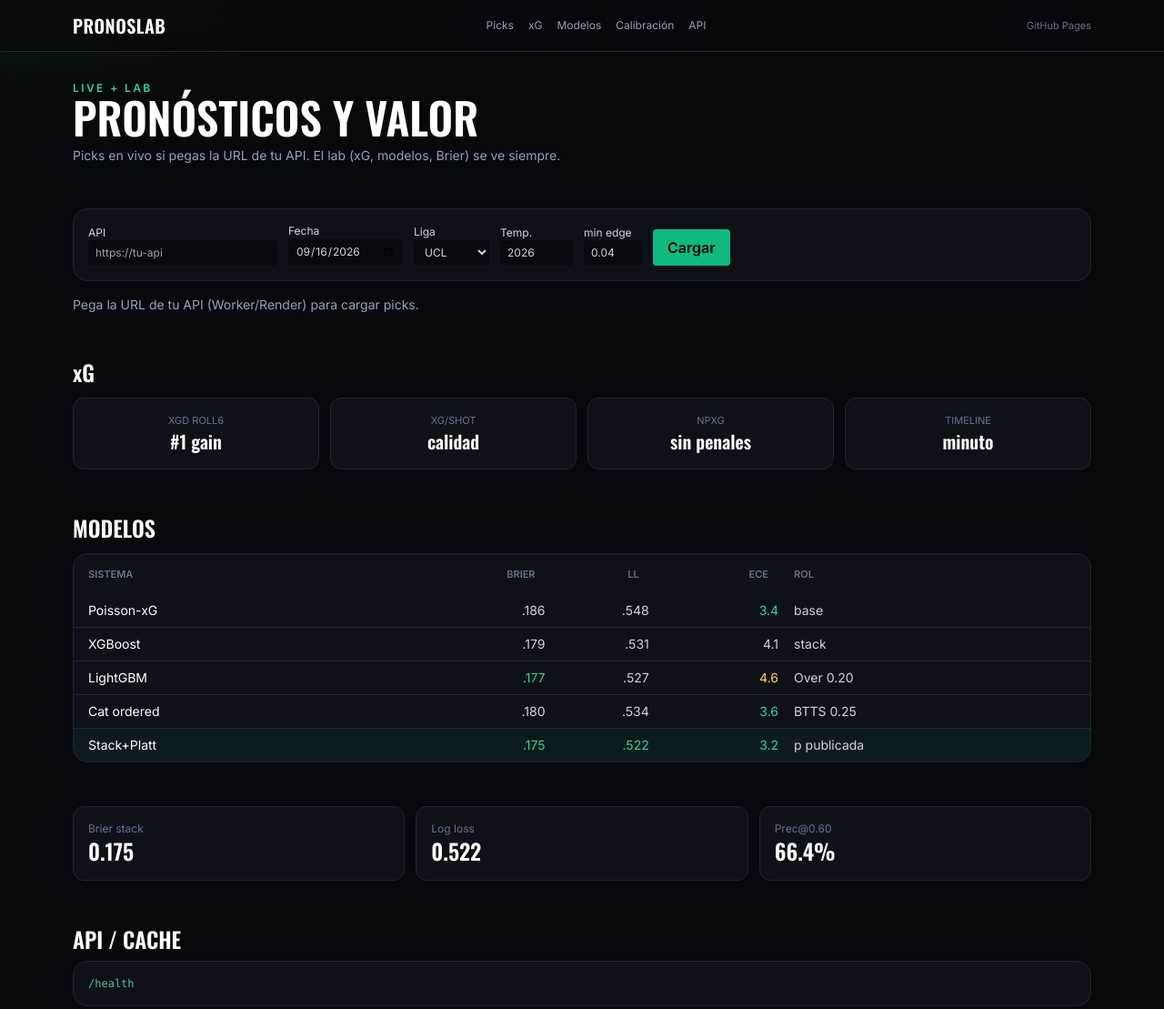
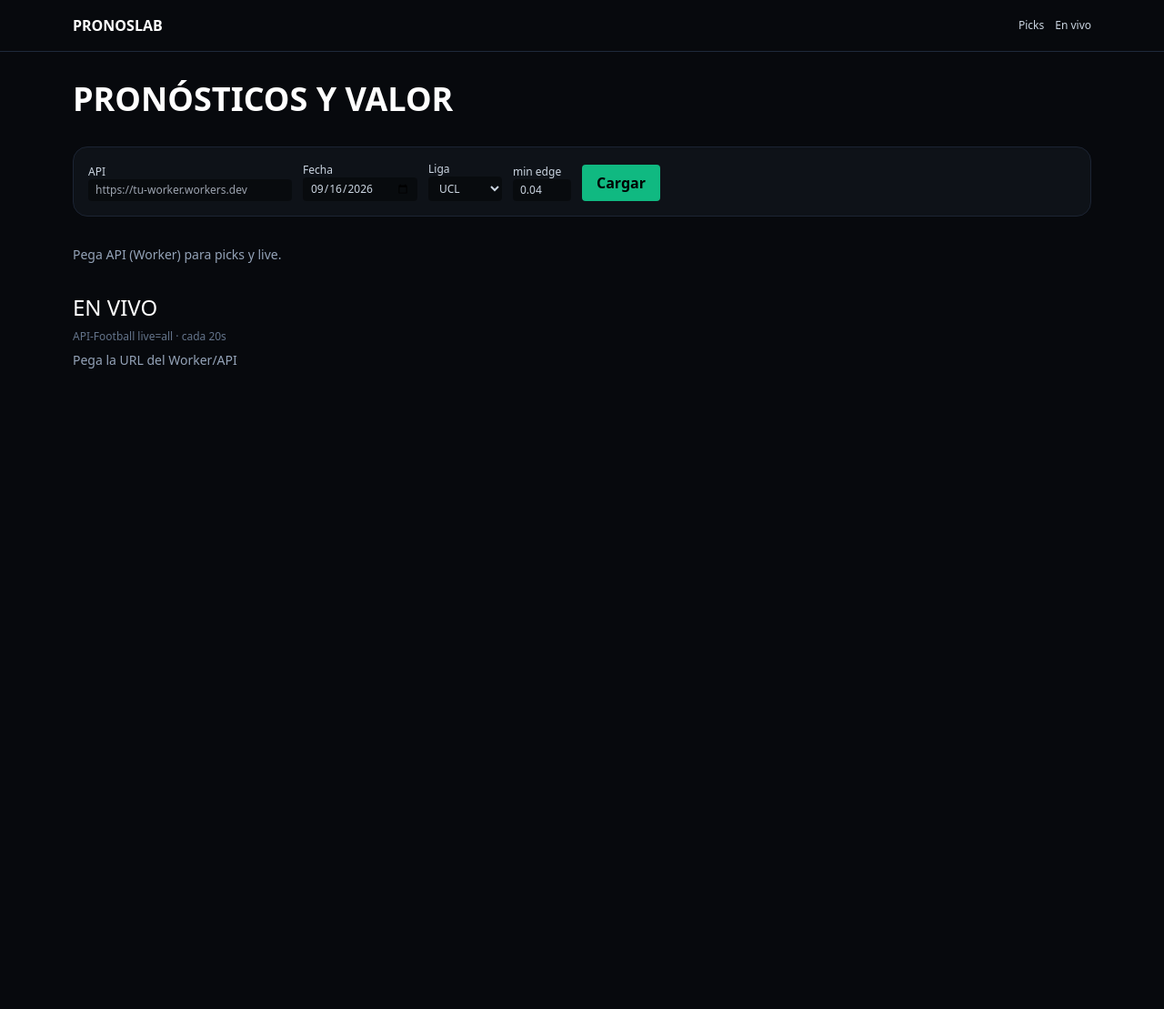
Before and after one commit to enderduque1758-png/pronoslab, a plain HTML site: page index.html in a window 1280 px wide. Shown: the whole page at 91% size. After the commit the page ends 800 px from the top, so only its background shows below. Drawn offline with nearby package versions, Linux system fonts and the light colour scheme.

Commit message:
Add live scores panel (API-Football live=all)

```diff
--- a/index.html
+++ b/index.html
@@ -3,124 +3,43 @@
 <head>
   <meta charset="UTF-8"/>
   <meta name="viewport" content="width=device-width, initial-scale=1"/>
-  <title>PronosLab — Pronósticos, valor y análisis</title>
+  <title>PronosLab</title>
   <script src="https://cdn.tailwindcss.com"></script>
-  <link href="https://fonts.googleapis.com/css2?family=Inter:wght@400;600&family=Oswald:wght@600&display=swap" rel="stylesheet"/>
-  <script>tailwind.config={theme:{extend:{fontFamily:{sans:['Inter','sans-serif'],display:['Oswald','sans-serif']}}}}</script>
-  <style>
-    body{background:radial-gradient(1000px 500px at 0% -10%,#16301f,transparent 45%),#07090d}
-    .glass{background:rgba(16,20,28,.82);border:1px solid #1c2433}
-  </style>
+  <style>body{background:#07090d}.glass{background:rgba(16,20,28,.82);border:1px solid #1c2433}</style>
 </head>
-<body class="text-slate-300 font-sans antialiased">
-<header class="border-b border-slate-800 sticky top-0 z-20 bg-[#07090d]/90 backdrop-blur">
-  <div class="max-w-6xl mx-auto px-4 h-14 flex items-center justify-between gap-4">
-    <p class="font-display text-xl text-white tracking-wide">PRONOSLAB</p>
-    <nav class="hidden md:flex gap-4 text-xs text-slate-400">
-      <a href="#picks" class="hover:text-white">Picks</a>
-      <a href="#xg" class="hover:text-white">xG</a>
-      <a href="#modelos" class="hover:text-white">Modelos</a>
-      <a href="#calib" class="hover:text-white">Calibración</a>
-      <a href="#cache" class="hover:text-white">API</a>
-    </nav>
-    <span id="health" class="text-[11px] text-slate-500">API…</span>
-  </div>
-</header>
-<main class="max-w-6xl mx-auto px-4 py-8 space-y-12">
-  <section>
-    <p class="text-emerald-400 text-xs font-semibold tracking-[0.2em] uppercase">Live + lab</p>
-    <h1 class="font-display text-4xl md:text-5xl text-white">PRONÓSTICOS Y VALOR</h1>
-    <p class="text-slate-400 mt-2 max-w-2xl text-sm">Picks en vivo si pegas la URL de tu API. El lab (xG, modelos, Brier) se ve siempre.</p>
-  </section>
-  <section id="picks" class="space-y-4">
-    <form id="f" class="glass rounded-2xl p-4 flex flex-wrap gap-3 items-end">
-      <label class="text-xs">API<br><input id="base" class="bg-black/40 rounded px-2 py-1.5 w-52" placeholder="https://tu-api"/></label>
-      <label class="text-xs">Fecha<br><input id="date" type="date" class="bg-black/40 rounded px-2 py-1.5" value="2026-09-16"/></label>
-      <label class="text-xs">Liga
-        <select id="league" class="bg-black/40 rounded px-2 py-1.5 block">
-          <option value="2">UCL</option><option value="39">Premier</option>
-          <option value="140">LaLiga</option><option value="262">Liga MX</option>
-        </select>
-      </label>
-      <label class="text-xs">Temp.<br><input id="season" value="2026" class="bg-black/40 rounded px-2 py-1.5 w-20"/></label>
-      <label class="text-xs">min edge<br><input id="edge" value="0.04" class="bg-black/40 rounded px-2 py-1.5 w-16"/></label>
-      <button class="bg-emerald-500 text-black font-semibold rounded px-4 py-2">Cargar</button>
-    </form>
-    <p id="status" class="text-sm text-slate-400"></p>
-    <div id="list" class="space-y-3"></div>
-  </section>
-  <section id="xg" class="space-y-3">
-    <h2 class="font-display text-2xl text-white">xG</h2>
-    <div class="grid sm:grid-cols-4 gap-3">
-      <div class="glass rounded-xl p-4 text-center"><p class="text-[11px] uppercase text-slate-500">xGD roll6</p><p class="text-white font-display text-xl">#1 gain</p></div>
-      <div class="glass rounded-xl p-4 text-center"><p class="text-[11px] uppercase text-slate-500">xG/shot</p><p class="text-white font-display text-xl">calidad</p></div>
-      <div class="glass rounded-xl p-4 text-center"><p class="text-[11px] uppercase text-slate-500">npxG</p><p class="text-white font-display text-xl">sin penales</p></div>
-      <div class="glass rounded-xl p-4 text-center"><p class="text-[11px] uppercase text-slate-500">timeline</p><p class="text-white font-display text-xl">minuto</p></div>
-    </div>
-  </section>
-  <section id="modelos" class="space-y-3">
-    <h2 class="font-display text-2xl text-white">MODELOS</h2>
-    <div class="overflow-x-auto glass rounded-2xl">
-      <table class="w-full text-sm">
-        <thead class="text-[11px] uppercase text-slate-500"><tr>
-          <th class="text-left px-4 py-3">Sistema</th><th class="text-right px-3">Brier</th>
-          <th class="text-right px-3">LL</th><th class="text-right px-3">ECE</th><th class="text-left px-4">Rol</th>
-        </tr></thead>
-        <tbody class="divide-y divide-slate-800">
-          <tr><td class="px-4 py-2 text-white">Poisson-xG</td><td class="text-right">.186</td><td class="text-right">.548</td><td class="text-right text-emerald-400">3.4</td><td class="px-4">base</td></tr>
-          <tr><td class="px-4 py-2 text-white">XGBoost</td><td class="text-right">.179</td><td class="text-right">.531</td><td class="text-right">4.1</td><td class="px-4">stack</td></tr>
-          <tr><td class="px-4 py-2 text-white">LightGBM</td><td class="text-right text-emerald-400">.177</td><td class="text-right">.527</td><td class="text-right text-amber-300">4.6</td><td class="px-4">Over 0.20</td></tr>
-          <tr><td class="px-4 py-2 text-white">Cat ordered</td><td class="text-right">.180</td><td class="text-right">.534</td><td class="text-right text-emerald-400">3.6</td><td class="px-4">BTTS 0.25</td></tr>
-          <tr class="bg-emerald-500/5"><td class="px-4 py-2 text-white">Stack+Platt</td><td class="text-right text-emerald-400">.175</td><td class="text-right text-emerald-400">.522</td><td class="text-right text-emerald-400">3.2</td><td class="px-4">p publicada</td></tr>
-        </tbody>
-      </table>
-    </div>
-  </section>
-  <section id="calib" class="grid sm:grid-cols-3 gap-3">
-    <div class="glass p-4 rounded-xl"><p class="text-slate-500 text-xs">Brier stack</p><p class="text-2xl text-white font-display">0.175</p></div>
-    <div class="glass p-4 rounded-xl"><p class="text-slate-500 text-xs">Log loss</p><p class="text-2xl text-white font-display">0.522</p></div>
-    <div class="glass p-4 rounded-xl"><p class="text-slate-500 text-xs">Prec@0.60</p><p class="text-2xl text-white font-display">66.4%</p></div>
-  </section>
-  <section id="cache">
-    <h2 class="font-display text-2xl text-white mb-2">API / CACHE</h2>
-    <pre id="stats" class="glass rounded-2xl p-4 text-xs overflow-x-auto text-emerald-300/80">/health</pre>
-  </section>
+<body class="text-slate-300 font-sans">
+<header class="border-b border-slate-800"><div class="max-w-6xl mx-auto px-4 h-14 flex items-center justify-between">
+<p class="text-white font-bold">PRONOSLAB</p>
+<nav class="text-xs flex gap-3"><a href="#picks">Picks</a><a href="#live">En vivo</a></nav>
+</div></header>
+<main class="max-w-6xl mx-auto px-4 py-8 space-y-8">
+<h1 class="text-4xl text-white font-bold">PRONÓSTICOS Y VALOR</h1>
+<form id="f" class="glass rounded-2xl p-4 flex flex-wrap gap-3 items-end">
+<label class="text-xs">API<br><input id="base" class="bg-black/40 rounded px-2 py-1 w-56" placeholder="https://tu-worker.workers.dev"/></label>
+<label class="text-xs">Fecha<br><input id="date" type="date" value="2026-09-16" class="bg-black/40 rounded px-2 py-1"/></label>
+<label class="text-xs">Liga<br><select id="league" class="bg-black/40 rounded px-2 py-1"><option value="2">UCL</option><option value="39">Premier</option></select></label>
+<label class="text-xs">min edge<br><input id="edge" value="0.04" class="bg-black/40 rounded px-2 py-1 w-16"/></label>
+<button class="bg-emerald-500 text-black rounded px-4 py-2 font-semibold">Cargar</button>
+</form>
+<p id="status" class="text-sm text-slate-400"></p>
+<div id="list" class="space-y-3"></div>
+<section id="live"><h2 class="text-2xl text-white mb-2">EN VIVO</h2>
+<p class="text-xs text-slate-500 mb-2">API-Football live=all · cada 20s</p>
+<div id="livebox" class="text-sm text-slate-400">Pega la URL del Worker/API</div></section>
 </main>
 <script>
-const $ = id => document.getElementById(id);
-const origin = () => ($("base").value || "").replace(/\/$/,"");
-function pct(x){ return (x*100).toFixed(1)+"%"; }
-async function health(){
-  const base = origin();
-  if(!base){ $("health").textContent="GitHub Pages"; return; }
-  try{
-    const d = await (await fetch(base+"/health")).json();
-    $("health").textContent = (d.mode||"?")+" · "+((d.cache&&d.cache.backend)||"");
-    $("stats").textContent = JSON.stringify(d,null,2);
-  }catch(e){ $("health").textContent="API off"; $("stats").textContent=String(e); }
-}
-async function load(e){
-  e && e.preventDefault();
-  const base = origin();
-  const q = new URLSearchParams({date:$("date").value,league:$("league").value,season:$("season").value,min_edge:$("edge").value});
-  $("status").textContent="Cargando…"; $("list").innerHTML="";
-  if(!base){ $("status").textContent="Pega la URL de tu API (Worker/Render) para cargar picks."; return; }
-  try{
-    const data = await (await fetch(base+"/api/picks?"+q)).json();
-    if(data.error) throw new Error(data.error);
-    const picks=data.picks||[];
-    $("status").textContent=(data.source||"")+" · "+picks.length+" con valor";
-    if(!picks.length){ $("list").innerHTML="<p class=\"text-slate-500 text-sm\">Sin value bets. Fecha NS.</p>"; return; }
-    $("list").innerHTML=picks.map(p=>`<article class="glass rounded-2xl p-4">
-      <div class="flex justify-between text-xs text-slate-500"><span>${p.league||""}</span><span>${p.status||""}</span></div>
-      <p class="text-white font-semibold">${p.home} — ${p.away}</p>
-      <div class="mt-3 grid sm:grid-cols-3 gap-2">${(p.value_bets||[]).map(v=>`<div class="bg-black/40 rounded-xl p-3 text-sm">
-        <p class="text-emerald-400 font-semibold">${v.market} ${v.pick} @ ${v.odd}</p>
-        <p class="text-slate-400">modelo ${pct(v.p_model)} · impl ${pct(v.p_implied)}</p>
-        <p class="text-amber-300">edge ${(v.edge*100).toFixed(1)} pp</p></div>`).join("")}</div></article>`).join("");
-  }catch(err){ $("status").textContent="Sin API. "+err.message; }
-}
-$("f").addEventListener("submit", load);
-health(); load();
-</script>
-</body></html>
+const $=id=>document.getElementById(id);
+const origin=()=>($('base').value||'').replace(/\/$/,'');
+async function load(e){e&&e.preventDefault();
+const base=origin(); if(!base){$('status').textContent='Pega API (Worker) para picks y live.';return;}
+const q=new URLSearchParams({date:$('date').value,league:$('league').value,season:'2026',min_edge:$('edge').value});
+try{const d=await(await fetch(base+'/api/picks?'+q)).json();
+const picks=d.picks||[]; $('status').textContent=(d.source||'')+' · '+picks.length+' valor';
+$('list').innerHTML=picks.map(p=>'<article class="glass rounded-xl p-4"><p class="text-white font-semibold">'+p.home+' — '+p.away+'</p>'+(p.value_bets||[]).map(v=>'<p class="text-emerald-400 text-sm">'+v.market+' '+v.pick+' @ '+v.odd+' edge '+(v.edge*100).toFixed(1)+'pp</p>').join('')+'</article>').join('')||'Sin value';}
+catch(err){$('status').textContent=err.message;}}
+async function live(){const base=origin(); if(!base)return;
+try{const d=await(await fetch(base+'/api/live')).json(); const rows=d.matches||[];
+$('livebox').innerHTML=rows.length?rows.map(m=>'<article class="glass rounded-xl p-3"><span class="text-xs text-slate-500">'+m.league+' '+m.status+' '+ (m.elapsed||'')+'\'</span> <b class="text-white">'+m.home+' '+(m.goals_home??'-')+'–'+(m.goals_away??'-')+' '+m.away+'</b></article>').join(''):'Nadie en juego';}
+catch(e){$('livebox').textContent='Live off';}}
+$('f').onsubmit=load; load(); live(); setInterval(live,20000);
+</script></body></html>
```
